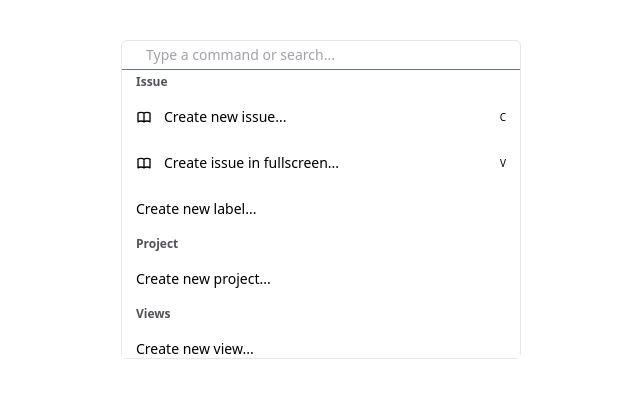
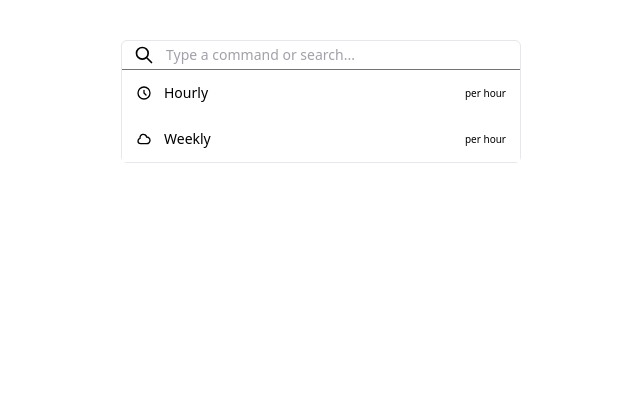
Before and after one commit to aadityarajkumawat/React-dropdown_Dmitry, a Next.js app: page / in a window 1280 px wide. Shown: the top 398 px of the page, without its empty margins (319-959 px from the left). Built offline with nearby package versions, Linux system fonts and the light colour scheme.

Commit message:
completed a base

```diff
--- a/components/CommandGroup.tsx
+++ b/components/CommandGroup.tsx
@@ -5,17 +5,8 @@ import { Combobox } from "@headlessui/react";
 export const CommandGroup = ({ commands, group }: any) => {
   return (
     <React.Fragment>
-      {/* only show the header when there are commands belonging to this group */}
-      {commands.filter((command: any) => command.group === group).length >=
-        1 && (
-        <div className="flex items-center h-6 flex-shrink-0 bg-accent/50">
-          <span className="text-xs text-zinc-600 px-3.5 font-bold">
-            {group}
-          </span>
-        </div>
-      )}
       {commands
-        .filter((command: any) => command.group === group)
+        // .filter((command: any) => command.group === group)
         .map((command: any, idx: any) => (
           <Combobox.Option key={idx} value={command}>
             {({ active }) => (
@@ -34,7 +25,7 @@ export const CommandGroup = ({ commands, group }: any) => {
                   <span className="text-sm text-left flex flex-auto">
                     {command.name}
                   </span>
-                  <span className="text-[10px]">{command.shortcut}</span>
+                  <span className="text-[10px]">{command.rightText}</span>
                 </div>
               </div>
             )}
--- a/components/FormDropdown.tsx
+++ b/components/FormDropdown.tsx
@@ -1,5 +1,9 @@
 import { Combobox, Listbox, Transition } from "@headlessui/react";
-import { CheckIcon, ChevronDownIcon } from "@heroicons/react/outline";
+import {
+  CheckIcon,
+  ChevronDownIcon,
+  SearchIcon,
+} from "@heroicons/react/outline";
 import { FC, Fragment, ReactNode, useEffect, useState } from "react";
 import { usePopper } from "react-popper";
 import { Button } from "./Button";
@@ -12,6 +16,7 @@ import { CommandGroup } from "./CommandGroup";
 export interface DropdownItemProps {
   name: string;
   value: string | number;
+  rightText?: string;
   icon?: ReactNode;
   noCheck?: boolean;
 }
@@ -29,7 +34,7 @@ export interface FormDropdownProps {
   footer?: JSX.Element;
   value?: DropdownItemProps;
   position?: "bottom-start" | "top-start";
-  commands?: any;
+  // commands?: any;
   search?: boolean;
 }
 
@@ -44,11 +49,11 @@ export const FormDropdown: FC<FormDropdownProps> = (props) => {
   const [isOpen, setIsOpen] = useState(true);
   const [query, setQuery] = useState("");
 
-  const fuse = new Fuse(props.commands, { includeScore: true, keys: ["name"] });
+  const fuse = new Fuse(props.items, { includeScore: true, keys: ["name"] });
 
   const filteredCommands =
     query === ""
-      ? props.commands
+      ? props.items
       : fuse.search(query).map((res: any) => ({ ...res.item }));
 
   useEffect(() => {
@@ -65,7 +70,7 @@ export const FormDropdown: FC<FormDropdownProps> = (props) => {
 
     return () => {
       window.removeEventListener("keydown", onKeydown);
-      // setIsOpen(false);
+      setIsOpen(false);
     };
   }, []);
 
@@ -79,7 +84,7 @@ export const FormDropdown: FC<FormDropdownProps> = (props) => {
     <div className={props.className}>
       {props.search ? (
         <>
-          <Transition.Root show={isOpen}>
+          <Transition.Root show={true}>
             <Transition.Child
               as={Fragment}
               enter="transition-opacity duration-100"
@@ -95,17 +100,22 @@ export const FormDropdown: FC<FormDropdownProps> = (props) => {
                 className="border max-w-2xl mx-auto rounded-md relative flex flex-col"
                 onChange={(command: any) => {
                   console.log(command);
-                  // we have access to the selected command
-                  // a redirect can happen here or any action can be executed
-                  setIsOpen(false);
                 }}
               >
-                <div className="flex items-center text-lg font-medium border-b border-slate-500">
+                <div className="flex items-center justify-between text-lg font-medium border-b border-slate-500 gap-0">
+                  <div className="pl-3 pr-0">
+                    <SearchIcon width={20} />
+                  </div>
                   <Combobox.Input
-                    className="px-6 py-1 text-zinc-600 placeholder-zinc-400 text-sm w-full bg-transparent border-0 outline-none rounded-t-md active:outline-none focus:outline-none font-normal"
-                    placeholder="Type a command or search..."
+                    as={Fragment}
                     onChange={(e) => setQuery(e.target.value)}
-                  />
+                  >
+                    <input
+                      type="text"
+                      placeholder="Type a command or search..."
+                      className="pr-3 pl-3 py-1 text-zinc-600 placeholder-zinc-400 text-sm w-full bg-transparent border-0 outline-none rounded-t-md font-normal hover_styles"
+                    />
+                  </Combobox.Input>
                 </div>
 
                 <Combobox.Options
@@ -113,7 +123,7 @@ export const FormDropdown: FC<FormDropdownProps> = (props) => {
                   static
                 >
                   <CommandGroup commands={filteredCommands} group="Issue" />
-                  <CommandGroup commands={filteredCommands} group="Project" />
+                  {/* <CommandGroup commands={filteredCommands} group="Project" />
                   <CommandGroup commands={filteredCommands} group="Views" />
                   <CommandGroup commands={filteredCommands} group="Team" />
                   <CommandGroup commands={filteredCommands} group="Templates" />
@@ -122,7 +132,7 @@ export const FormDropdown: FC<FormDropdownProps> = (props) => {
                     group="Navigation"
                   />
                   <CommandGroup commands={filteredCommands} group="Settings" />
-                  <CommandGroup commands={filteredCommands} group="Account" />
+                  <CommandGroup commands={filteredCommands} group="Account" /> */}
                 </Combobox.Options>
               </Combobox>
             </Transition.Child>
--- a/pages/index.tsx
+++ b/pages/index.tsx
@@ -1,73 +1,6 @@
-import {
-  BookOpenIcon,
-  ColorSwatchIcon,
-  EyeIcon,
-} from "@heroicons/react/outline";
+import { ClockIcon, CloudIcon } from "@heroicons/react/outline";
 import type { NextPage } from "next";
-import Head from "next/head";
-import Image from "next/image";
 import { FormDropdown } from "../components/FormDropdown";
-
-const commands = [
-  {
-    name: "Create new issue...",
-    shortcut: "C",
-    group: "Issue",
-    icon: <BookOpenIcon />,
-  },
-  {
-    name: "Create issue in fullscreen...",
-    shortcut: "V",
-    group: "Issue",
-    icon: <BookOpenIcon />,
-  },
-  {
-    name: "Create new label...",
-    shortcut: "",
-    group: "Issue",
-  },
-  {
-    name: "Create new project...",
-    shortcut: "",
-    group: "Project",
-  },
-  {
-    name: "Create new view...",
-    shortcut: "",
-    group: "Views",
-  },
-  { name: "Leave team", shortcut: "", group: "Team" },
-  {
-    name: "Subscribe to team notifications",
-    shortcut: "",
-    group: "Team",
-  },
-  {
-    name: "Create new team...",
-    shortcut: "",
-    group: "Team",
-  },
-  {
-    name: "Copy team URL to clipboard",
-    shortcut: "",
-    group: "Team",
-  },
-  {
-    name: "Create a new template...",
-    shortcut: "",
-    group: "Templates",
-  },
-  {
-    name: "Open issue...",
-    shortcut: "O then I",
-    group: "Navigation",
-  },
-  {
-    name: "Open last viewed issue",
-    shortcut: "",
-    group: "Navigation",
-  },
-];
 
 const Home: NextPage = () => {
   return (
@@ -80,10 +13,14 @@ const Home: NextPage = () => {
           {
             name: "Hourly",
             value: "hourly",
+            rightText: "per hour",
+            icon: <ClockIcon />,
           },
           {
             name: "Weekly",
             value: "weekly",
+            rightText: "per hour",
+            icon: <CloudIcon />,
           },
         ]}
         value={{
@@ -91,7 +28,6 @@ const Home: NextPage = () => {
           value: "weekly",
         }}
         search={true}
-        commands={commands}
         disabled={false}
         onChange={() => {}}
       />
--- a/styles/globals.css
+++ b/styles/globals.css
@@ -1,3 +1,9 @@
 @tailwind base;
 @tailwind components;
 @tailwind utilities;
+
+.hover_styles:focus {
+    outline: none;
+    border: none;
+    box-shadow: none;
+}
```
